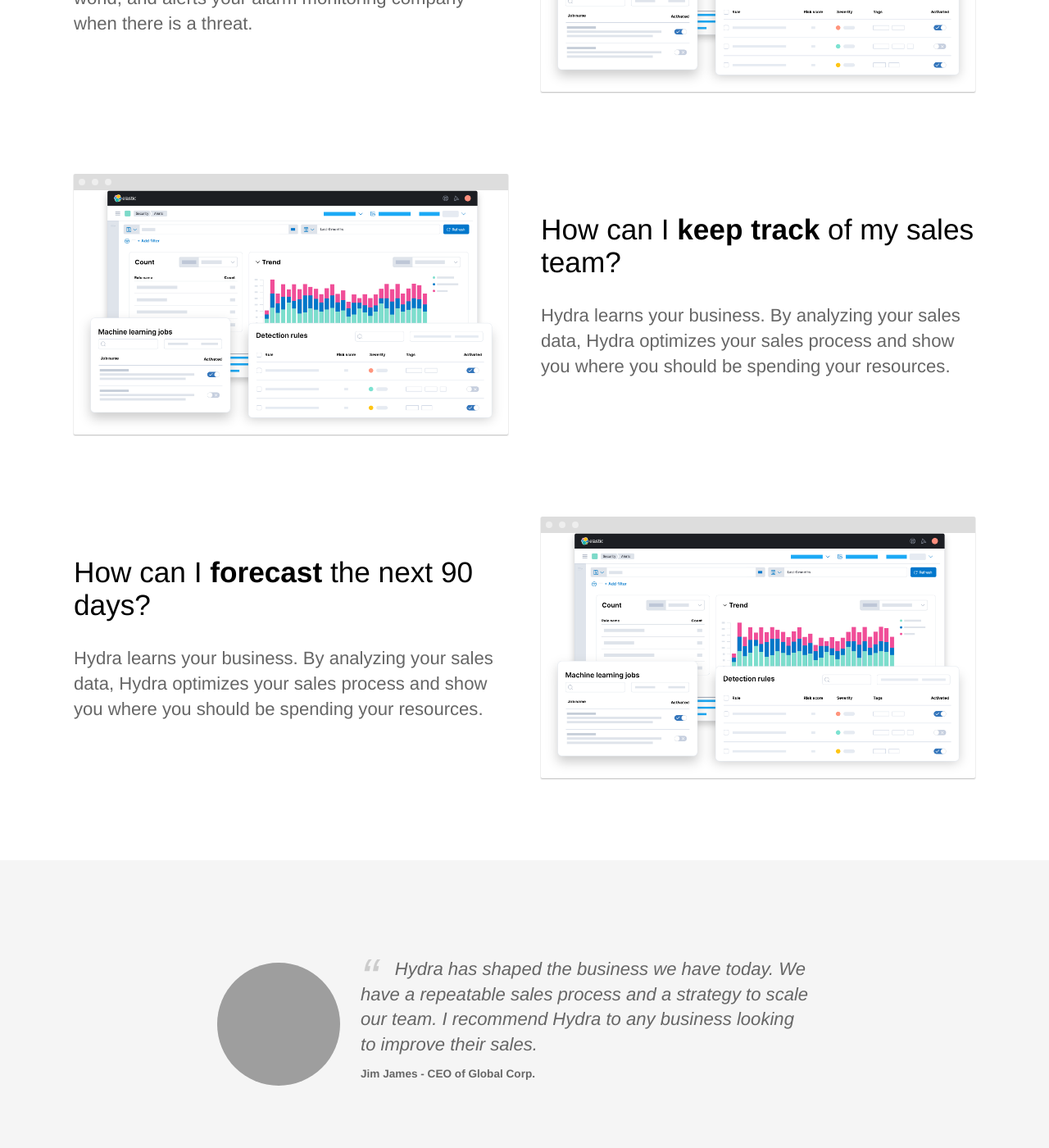
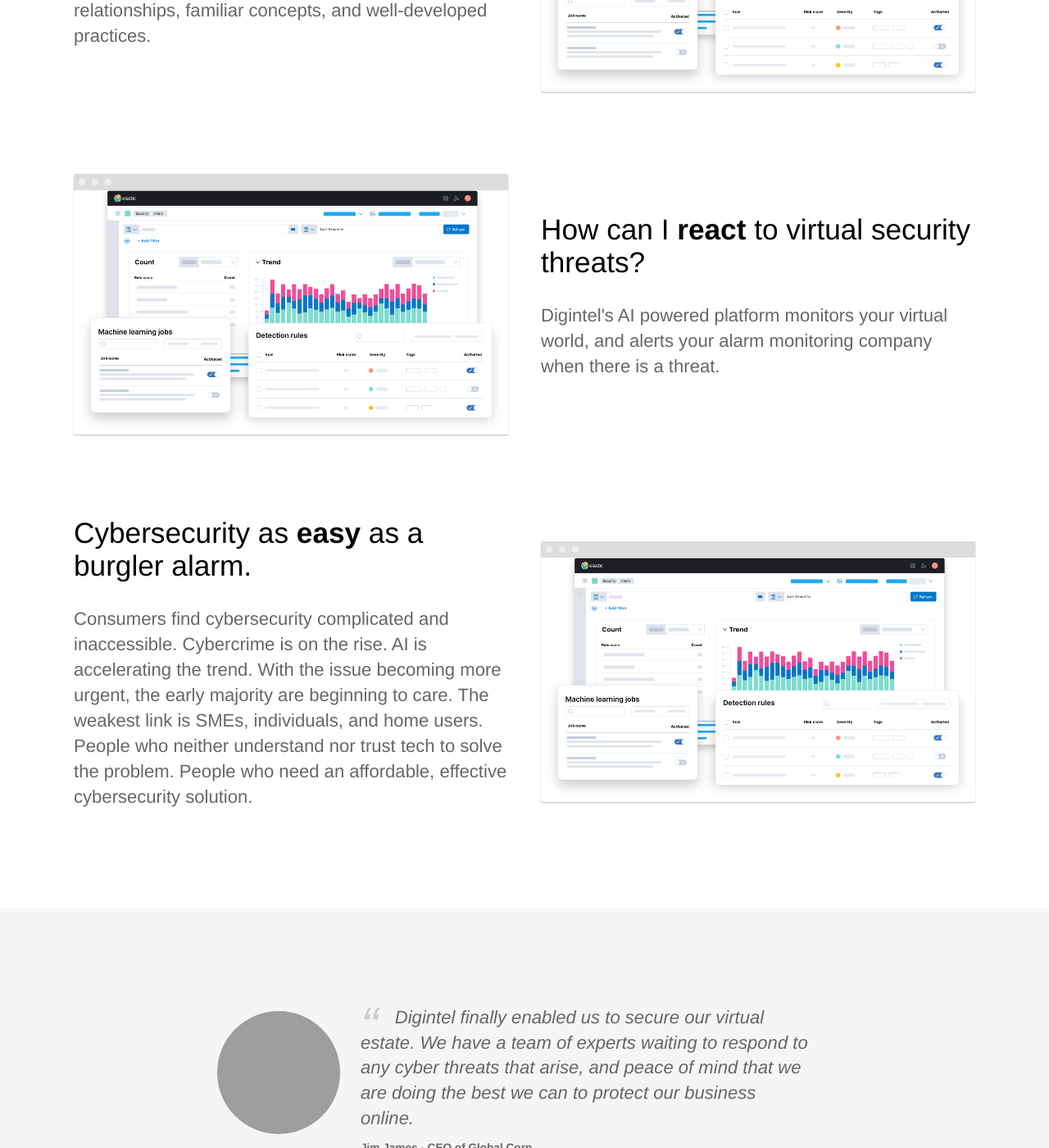
Before and after one commit to Josh-moreton/Josh-moreton.github.io, a Jekyll site: the page built from index.html, in a window 1280 px wide and 1400 px high, scrolled down 1193 px. Shown: the whole window at 82% size. Built offline with Jekyll 4.4.1, drawn with Linux system fonts in a browser that asks for light colours; some of the changed text lies outside the part shown; grey boxes are pictures that could not be loaded.

Commit message:
updated wording

```diff
--- a/index.html
+++ b/index.html
@@ -18,7 +18,7 @@
 		<div class="container flex">
 			<div class="text editable">
 				<h2>How can we <strong>defend</strong> our virtual estate?</h2>
-				<p>Digintel's AI powered platform monitors your virtual world, and alerts your alarm monitoring company when there is a threat. </p>
+				<p>Digintel is closing the gap between cyber and protective security by building on existing trusted relationships, familiar concepts, and well-developed practices. </p>
 			</div>
 			<div class="image">
 				<img src="{{ site.baseurl }}/images/dashboard.png" alt="Screenshot" class="screenshot editable" />
@@ -29,8 +29,8 @@
 	<section>
 		<div class="container flex">
 			<div class="text editable">
-				<h2>How can I <strong>keep track</strong> of my sales team?</h2>
-				<p>Hydra learns your business. By analyzing your sales data, Hydra optimizes your sales process and show you where you should be spending your resources.</p>
+				<h2>How can I <strong>react</strong> to virtual security threats?</h2>
+				<p>Digintel's AI powered platform monitors your virtual world, and alerts your alarm monitoring company when there is a threat.</p>
 			</div>
 			<div class="image">
 				<img src="{{ site.baseurl }}/images/dashboard.png" alt="Screenshot" class="screenshot editable" />
@@ -41,8 +41,8 @@
 	<section>
 		<div class="container flex">
 			<div class="text editable">
-				<h2>How can I <strong>forecast</strong> the next 90 days?</h2>
-				<p>Hydra learns your business. By analyzing your sales data, Hydra optimizes your sales process and show you where you should be spending your resources.</p>
+				<h2>Cybersecurity as <strong>easy</strong> as a burgler alarm.</h2>
+				<p>Consumers find cybersecurity complicated and inaccessible. Cybercrime is on the rise. AI is accelerating the trend. With the issue  becoming more urgent, the early majority are beginning to care. The weakest link is SMEs, individuals, and home users.  People who neither understand nor trust tech to solve the problem. People who need an affordable, effective cybersecurity solution.</p>
 			</div>
 			<div class="image">
 				<img src="{{ site.baseurl }}/images/dashboard.png" alt="Screenshot" class="screenshot editable" />
@@ -55,7 +55,7 @@
 			<div class="testimonial-block">
 				<div class="square-image"><img src="https://source.unsplash.com/6anudmpILw4/600x400" alt="Jim James" class="editable"></div>
 				<blockquote>
-					<p class="editable">Hydra has shaped the business we have today. We have a repeatable sales process and a strategy to scale our team. I recommend Hydra to any business looking to improve their sales.</p>
+					<p class="editable">Digintel finally enabled us to secure our virtual estate. We have a team of experts waiting to respond to any cyber threats that arise, and peace of mind that we are doing the best we can to protect our business online.</p>
 					<p class="editable author">Jim James - CEO of Global Corp.</p>
 				</blockquote>
 			</div>
@@ -63,7 +63,7 @@
 	</section>
 
 	<section class="bottom-cta">
-		<h2 class="editable"><strong>Improve</strong> your sales process today</h2>
+		<h2 class="editable"><strong>Improve</strong> your cyber today</h2>
 		<div class="button alt"><a href="#">Get Started Free</a></div>
 	</section>
 </div>
```
